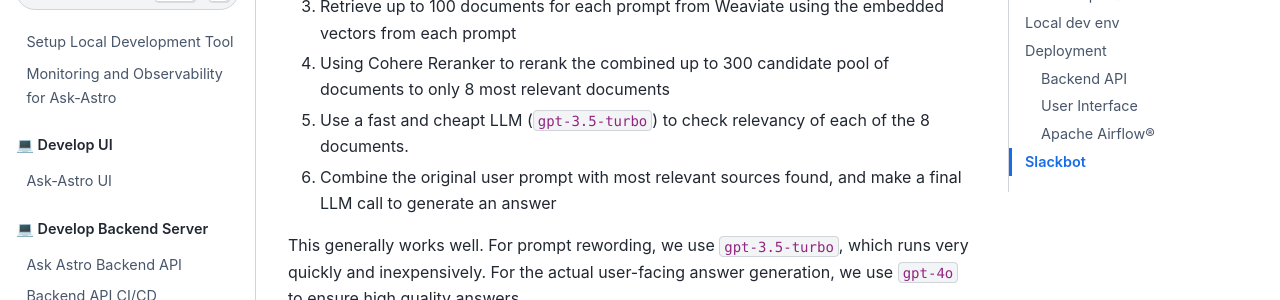
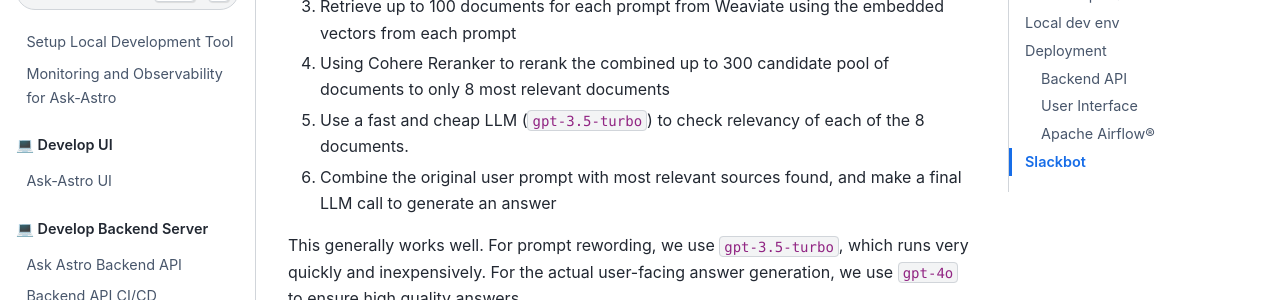
Before and after one commit to astronomer/ask-astro, a Sphinx documentation site: the page built from docs/README.md, in a window 1280 px wide and 900 px high, scrolled down 2139 px. Shown: the part 150-450 px from the top of the window. Built offline with Sphinx 7.4.7 and the Sphinx Book theme 1.1.4, drawn with Linux system fonts in a browser that asks for light colours.

Commit message:
docs: fix typo in prompt orchestration (#331)

```diff
--- a/docs/README.md
+++ b/docs/README.md
@@ -51,7 +51,7 @@
 2. Embed each of 2 reworded prompts + original user prompt with OpenAI's embeddings model
 3. Retrieve up to 100 documents for each prompt from Weaviate using the embedded vectors from each prompt
 4. Using Cohere Reranker to rerank the combined up to 300 candidate pool of documents to only 8 most relevant documents
-5. Use a fast and cheapt LLM (`gpt-3.5-turbo`) to check relevancy of each of the 8 documents.
+5. Use a fast and cheap LLM (`gpt-3.5-turbo`) to check relevancy of each of the 8 documents.
 6. Combine the original user prompt with most relevant sources found, and make a final LLM call to generate an answer
 
 This generally works well. For prompt rewording, we use `gpt-3.5-turbo`, which runs very quickly and inexpensively. For the actual user-facing answer generation, we use `gpt-4o` to ensure high quality answers.
```
